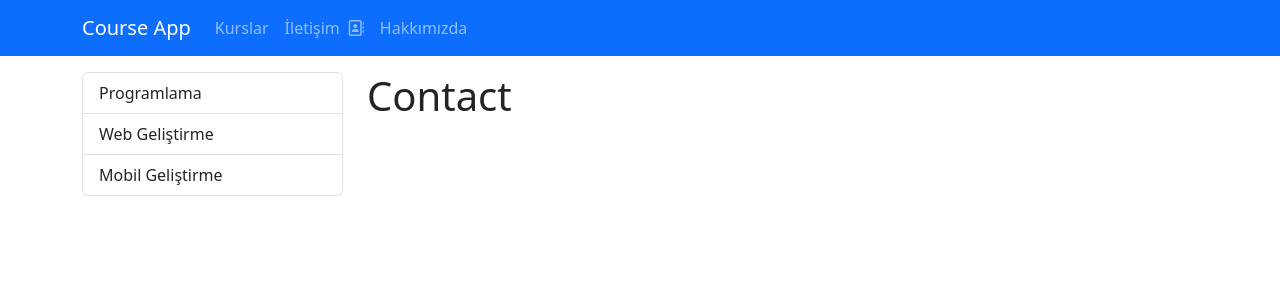
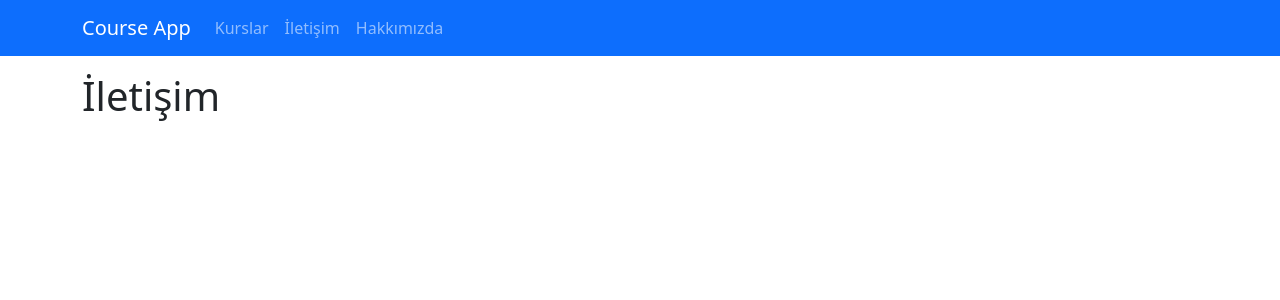
Before and after one commit to nazankorkmaz/kurslar-django, a Django app: page /contact in a window 1280 px wide. Shown: the top 300 px of the page. Run offline with Django 5.2, Linux system fonts and the light colour scheme; some libraries are stand-ins or nearby versions.

Commit message:
templates ve navbar duzenlemeri yapildi. partials eklendi.

```diff
--- /dev/null
+++ b/courses/templates/courses/partials/_categories.html
@@ -0,0 +1,5 @@
+<div class="list-group">
+    <a href="#" class="list-group-item list-group-item-action">Programlama</a>
+    <a href="#" class="list-group-item list-group-item-action">Web Geliştirme</a>
+    <a href="#" class="list-group-item list-group-item-action">Mobil Geliştirme</a>
+</div>
--- a/pages/templates/pages/contact.html
+++ b/pages/templates/pages/contact.html
@@ -1,8 +1,16 @@
 {% extends "layout.html" %}
 
 {% block content %}
+<div class="container mt-3">
+    <div class="row">
 
-    <h1>Contact</h1>
+        <div class="col-12">
+        <!--content-->
+        <h1>İletişim</h1>
+
+        </div>
+    </div>
+</div>
 
 {% endblock content %}
 
--- a/templates/layout.html
+++ b/templates/layout.html
@@ -19,47 +19,10 @@
 
     <!--navbar-->
 
-    <navbar class="navbar navbar-expand-lg bg-primary navbar-dark">
-        <div class="container">
-            <a href="/" class="navbar-brand">Course App</a>
+    {% include "partials/_navbar.html" %}
 
-            <ul class="navbar-nav me-auto">
-                <li class="nav-item">
-                    <a href="/" class="nav-link">Kurslar{% block kurslarIkon %}{% endblock  %}</a>
-                </li>
-                <li class="nav-item">
-                    <a href="/contact" class="nav-link">İletişim{% block contactIkon %}{% endblock %}</a>
+    {% block content %}{% endblock content %}
 
-                </li>
-                <li class="nav-item">
-
-                <a href="/about" class="nav-link">Hakkımızda{% block hakkimizdaIkon %}{% endblock  %}</a>
-
-                </li>
-
-            </ul>
-        </div>
-    </navbar>
-
-
-    <div class="container mt-3">
-        <div class="row">
-            <div class="col-3">
-            <!--menu-->
-                <div class="list-group">
-                    <a href="#" class="list-group-item list-group-item-action">Programlama</a>
-                    <a href="#" class="list-group-item list-group-item-action">Web Geliştirme</a>
-                    <a href="#" class="list-group-item list-group-item-action">Mobil Geliştirme</a>
-                </div>
-            </div>
-
-            <div class="col-9">
-            <!--content-->
-            {% block content %}{% endblock  %}
-
-            </div>
-        </div>
-    </div>
 
 
 </body>
--- /dev/null
+++ b/templates/partials/_navbar.html
@@ -0,0 +1,22 @@
+
+<navbar class="navbar navbar-expand-lg bg-primary navbar-dark">
+    <div class="container">
+        <a href="/" class="navbar-brand">Course App</a>
+
+        <ul class="navbar-nav me-auto">
+            <li class="nav-item">
+                <a href="/" class="nav-link">Kurslar{% block kurslarIkon %}{% endblock  %}</a>
+            </li>
+            <li class="nav-item">
+                <a href="/contact" class="nav-link">İletişim{% block contactIkon %}{% endblock %}</a>
+
+            </li>
+            <li class="nav-item">
+
+            <a href="/about" class="nav-link">Hakkımızda{% block hakkimizdaIkon %}{% endblock  %}</a>
+
+            </li>
+
+        </ul>
+    </div>
+</navbar>
```
Also changed, not shown: courses/templates/courses/index.html (+15 -1 lines), pages/templates/pages/index2.html (+15 -1 lines).
